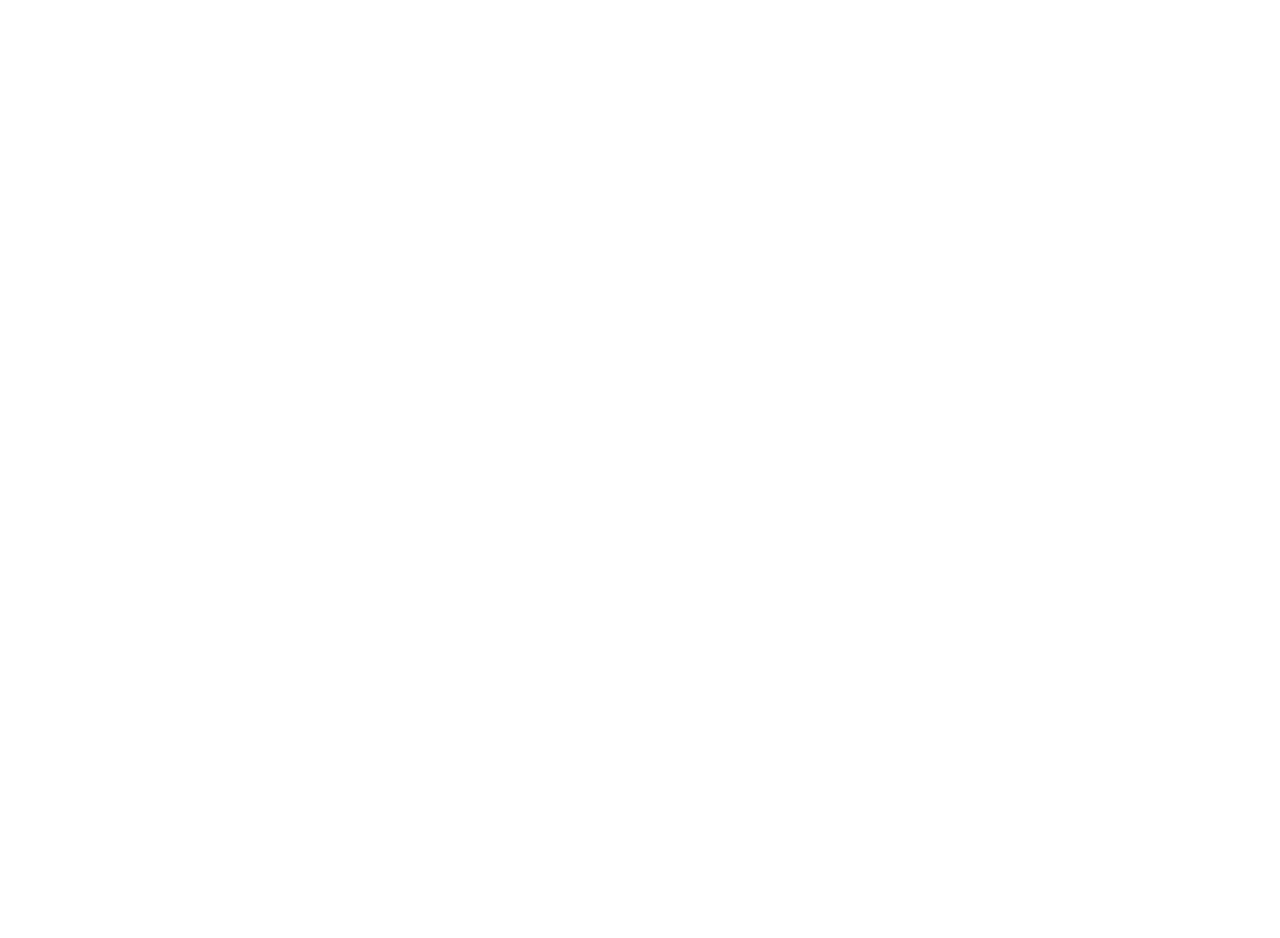
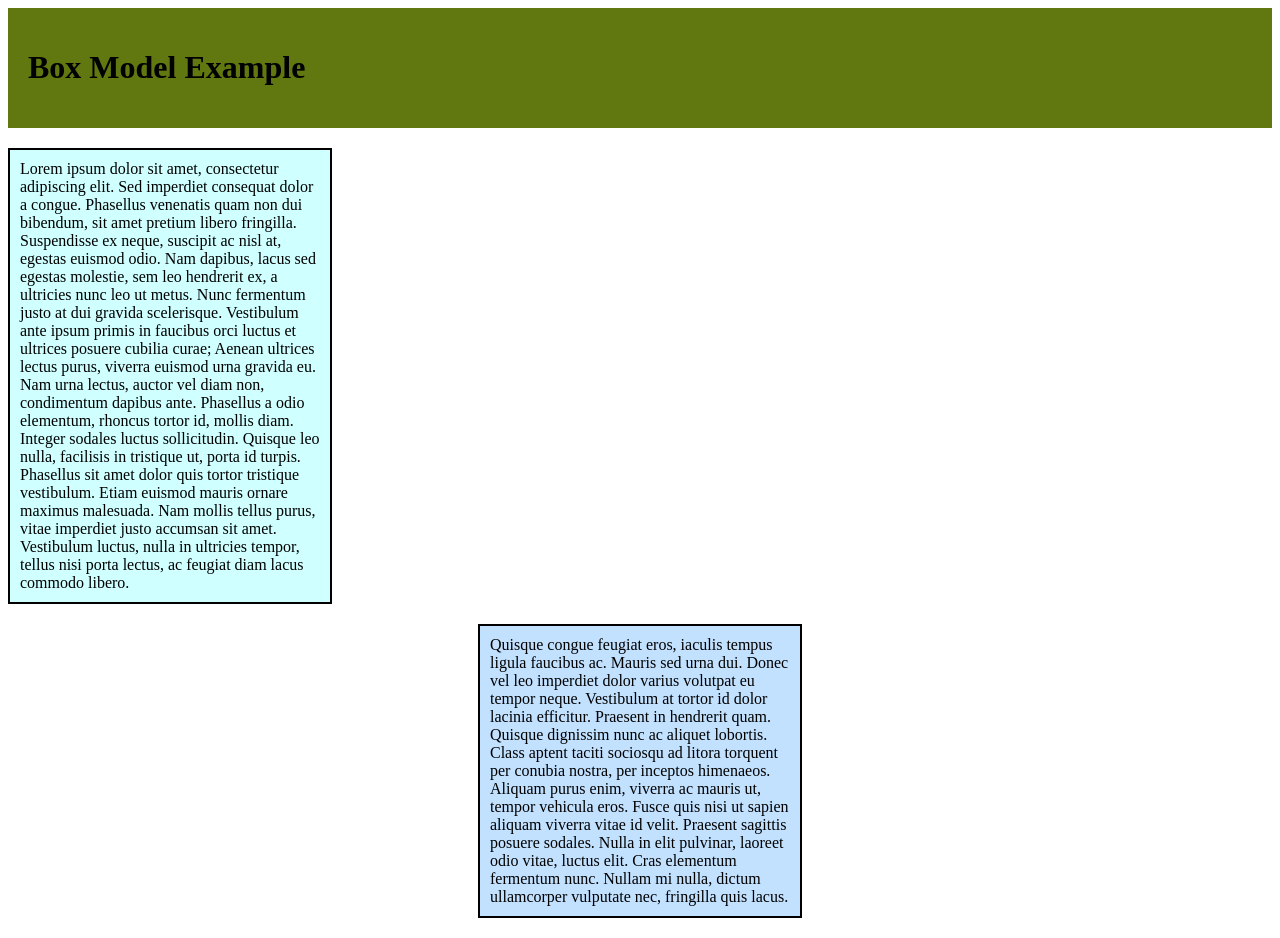
Before and after one commit to gonzalez-7/COMP001B.LectureActivity2, a plain HTML site: page index.html in a window 1280 px wide. Before the commit the page ends 800 px from the top, so only its background shows below. Drawn offline with Linux system fonts and the light colour scheme.

Commit message:
added content to the index page and style the header and the paragraphs.

```diff
--- a/index.html
+++ b/index.html
@@ -4,8 +4,13 @@
     <meta charset="UTF-8">
     <meta name="viewport" content="width=device-width, initial-scale=1.0">
     <title>COMP001B - LectureActivity2</title>
+    <link rel="stylesheet" href="main.css">
 </head>
 <body>
-
+    <header>
+        <h1>Box Model Example</h1>
+    </header>
+    <p class="left-paragraph">Lorem ipsum dolor sit amet, consectetur adipiscing elit. Sed imperdiet consequat dolor a congue. Phasellus venenatis quam non dui bibendum, sit amet pretium libero fringilla. Suspendisse ex neque, suscipit ac nisl at, egestas euismod odio. Nam dapibus, lacus sed egestas molestie, sem leo hendrerit ex, a ultricies nunc leo ut metus. Nunc fermentum justo at dui gravida scelerisque. Vestibulum ante ipsum primis in faucibus orci luctus et ultrices posuere cubilia curae; Aenean ultrices lectus purus, viverra euismod urna gravida eu. Nam urna lectus, auctor vel diam non, condimentum dapibus ante. Phasellus a odio elementum, rhoncus tortor id, mollis diam. Integer sodales luctus sollicitudin. Quisque leo nulla, facilisis in tristique ut, porta id turpis. Phasellus sit amet dolor quis tortor tristique vestibulum. Etiam euismod mauris ornare maximus malesuada. Nam mollis tellus purus, vitae imperdiet justo accumsan sit amet. Vestibulum luctus, nulla in ultricies tempor, tellus nisi porta lectus, ac feugiat diam lacus commodo libero.</p>
+    <p class="center-paragraph">Quisque congue feugiat eros, iaculis tempus ligula faucibus ac. Mauris sed urna dui. Donec vel leo imperdiet dolor varius volutpat eu tempor neque. Vestibulum at tortor id dolor lacinia efficitur. Praesent in hendrerit quam. Quisque dignissim nunc ac aliquet lobortis. Class aptent taciti sociosqu ad litora torquent per conubia nostra, per inceptos himenaeos. Aliquam purus enim, viverra ac mauris ut, tempor vehicula eros. Fusce quis nisi ut sapien aliquam viverra vitae id velit. Praesent sagittis posuere sodales. Nulla in elit pulvinar, laoreet odio vitae, luctus elit. Cras elementum fermentum nunc. Nullam mi nulla, dictum ullamcorper vulputate nec, fringilla quis lacus.</p>
 </body>
 </html>
--- a/main.css
+++ b/main.css
@@ -0,0 +1,21 @@
+header {
+    background-color: #61770f;
+    padding: 20px;
+    margin-bottom: 20px;
+}
+
+.left-paragraph {
+    background-color: #cfffff;
+    padding: 10px;
+    margin: 10px 0;
+    border: 2px solid #000000;
+    width: 300px;
+}
+
+.center-paragraph {
+    background-color: #C1E1FF;
+    padding: 10px;
+    margin: 20px auto;
+    border: 2px solid #000000;
+    width: 300px;
+}
```
